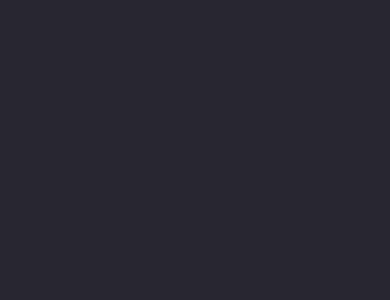
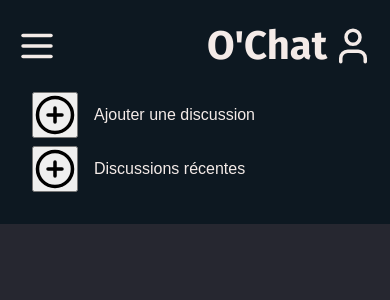
Before and after one commit to CamilleDelmas/app-tchat-svelte, a Svelte app in the folder myapp/: page / in a window 390 px wide. Shown: the top 300 px of the page. Built offline with nearby package versions, Linux system fonts and the light colour scheme; a web font is replaced by a local one.

Commit message:
debut integration HTML/CSS  mobile first. Installatioon librairie Lucide pour  les icone

```diff
--- a/myapp/src/App.svelte
+++ b/myapp/src/App.svelte
@@ -1,30 +1,81 @@
 <script>
-
-
+  import { Menu } from "@lucide/svelte";
+  import { User } from "@lucide/svelte";
+  import { CirclePlus } from "@lucide/svelte";
 </script>
 
-<nav>
+<header>
+  <section class="head">
+    <Menu size="42px" />
+    <h1>O'Chat</h1>
+    <User size="42px" />
+  </section>
+  <nav class="menu-mobile">
+      <div class="menu-mobile__add">
+        <button><CirclePlus size="42px" /></button>
+        <label for="">Ajouter une discussion</label>
+      </div>
+      <div class="menu-mobile__add">
+        <button><CirclePlus size="42px" /></button>
+        <label for="">Discussions récentes</label>
+      </div>
+  </nav>
+</header>
 
-</nav>
-<main>
-
-</main>
+<main></main>
 
 <style>
+  header {
+    padding: 1rem;
+    background-color: var(--dark-color);
+  }
 
-/*Large mobile*/
-@media (min-width: 576px) { /* ... */ }
+  .head {
+    display: flex;
+    flex-direction: row;
+    justify-content: space-between;
+    align-items: center;
+  }
 
-/* Tablettes */
-@media (min-width: 768px) { /* ... */ }
+  nav {
+    display: flex;
+    flex-direction: column;
+    gap: 0.5rem;
+    padding: 1rem;
+    .menu-mobile__add {
+      display: flex;
+      flex-direction: row;
+      align-items: center;
+      gap: 1rem;
+    }
+  }
 
-/* Desktop */
-@media (min-width: 992px) { /* ... */ }
+  h1 {
+    margin-inline-start: 9rem;
+  }
 
-/* Desktop HD */
-@media (min-width: 1200px) { /* ... */ }
+  /*Large mobile*/
+  @media (min-width: 576px) {
+    /* ... */
+  }
 
-/* Desktop Wide */
-@media (min-width: 1400px) { /* ... */ }
+  /* Tablettes */
+  @media (min-width: 768px) {
+    /* ... */
+  }
 
+  /* Desktop */
+  @media (min-width: 992px) {
+    /* ... */
+  }
+
+  /* Desktop HD */
+  @media (min-width: 1200px) {
+    /* ... */
+  }
+
+  /* Desktop Wide */
+  @media (min-width: 1400px) {
+    /* ... */
+  }
 </style>
--- a/myapp/src/app.css
+++ b/myapp/src/app.css
@@ -22,5 +22,5 @@ body {
 h1 {
   font-family: "Fira Sans", sans-serif;
   font-weight: 700;
-  font-size: 54px;
+  font-size: 40px;
 }
--- a/myapp/src/main.js
+++ b/myapp/src/main.js
@@ -1,4 +1,5 @@
 import { mount } from 'svelte'
+import './reset.css'
 import './app.css'
 import App from './App.svelte'
 
--- /dev/null
+++ b/myapp/src/reset.css
@@ -0,0 +1,55 @@
+/* 1. Use a more-intuitive box-sizing model */
+*, *::before, *::after {
+  box-sizing: border-box;
+}
+
+/* 2. Remove default margin */
+*:not(dialog) {
+  margin: 0;
+  padding: 0;
+}
+
+/* 3. Enable keyword animations */
+@media (prefers-reduced-motion: no-preference) {
+  html {
+    interpolate-size: allow-keywords;
+  }
+}
+
+body {
+  /* 4. Add accessible line-height */
+  line-height: 1.5;
+  /* 5. Improve text rendering */
+  -webkit-font-smoothing: antialiased;
+}
+
+/* 6. Improve media defaults */
+img, picture, video, canvas, svg {
+  display: block;
+  max-width: 100%;
+}
+
+/* 7. Inherit fonts for form controls */
+input, button, textarea, select {
+  font: inherit;
+}
+
+/* 8. Avoid text overflows */
+p, h1, h2, h3, h4, h5, h6 {
+  overflow-wrap: break-word;
+}
+
+/* 9. Improve line wrapping */
+p {
+  text-wrap: pretty;
+}
+h1, h2, h3, h4, h5, h6 {
+  text-wrap: balance;
+}
+
+/*
+  10. Create a root stacking context
+*/
+#root, #__next {
+  isolation: isolate;
+}
```
